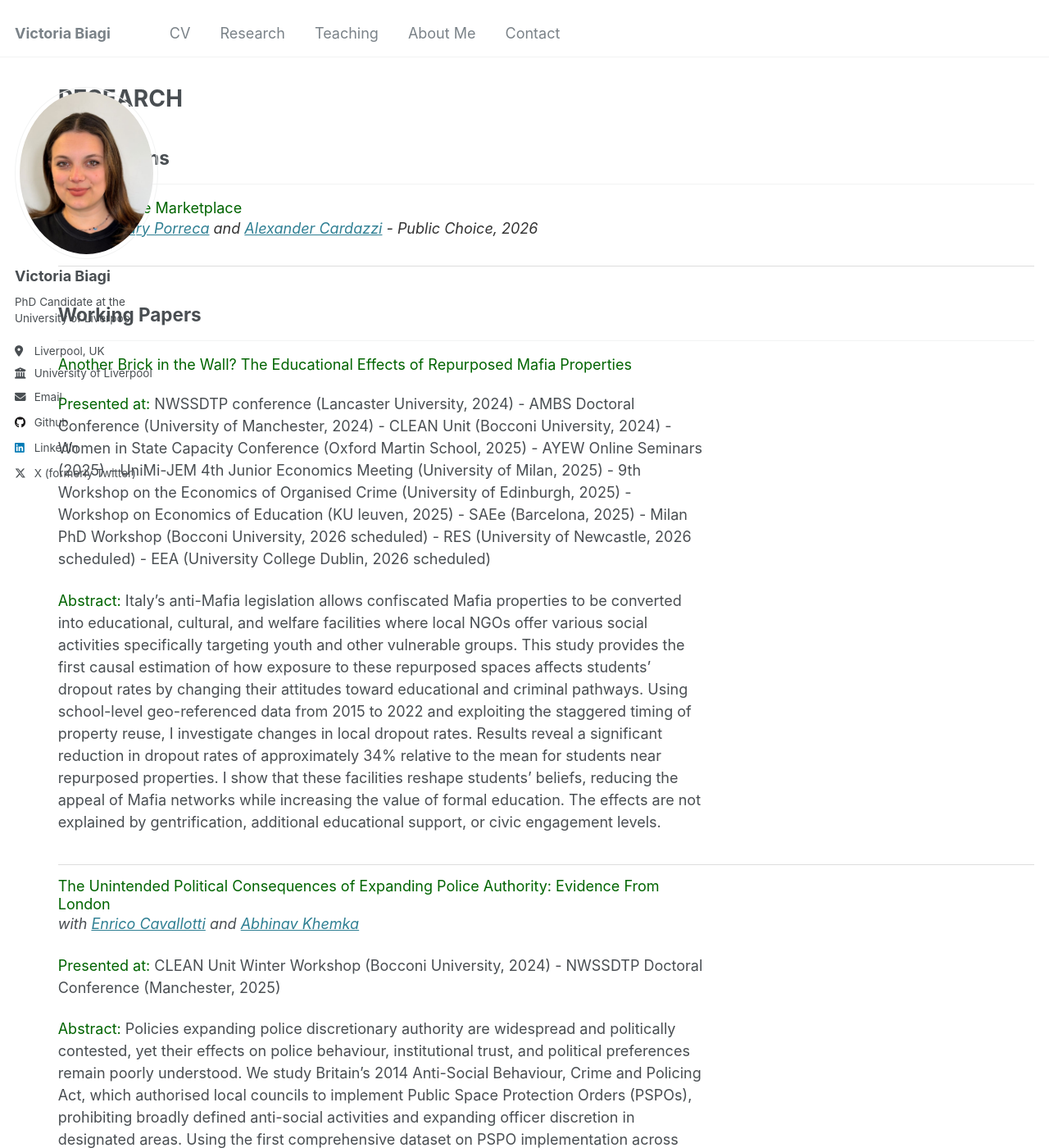
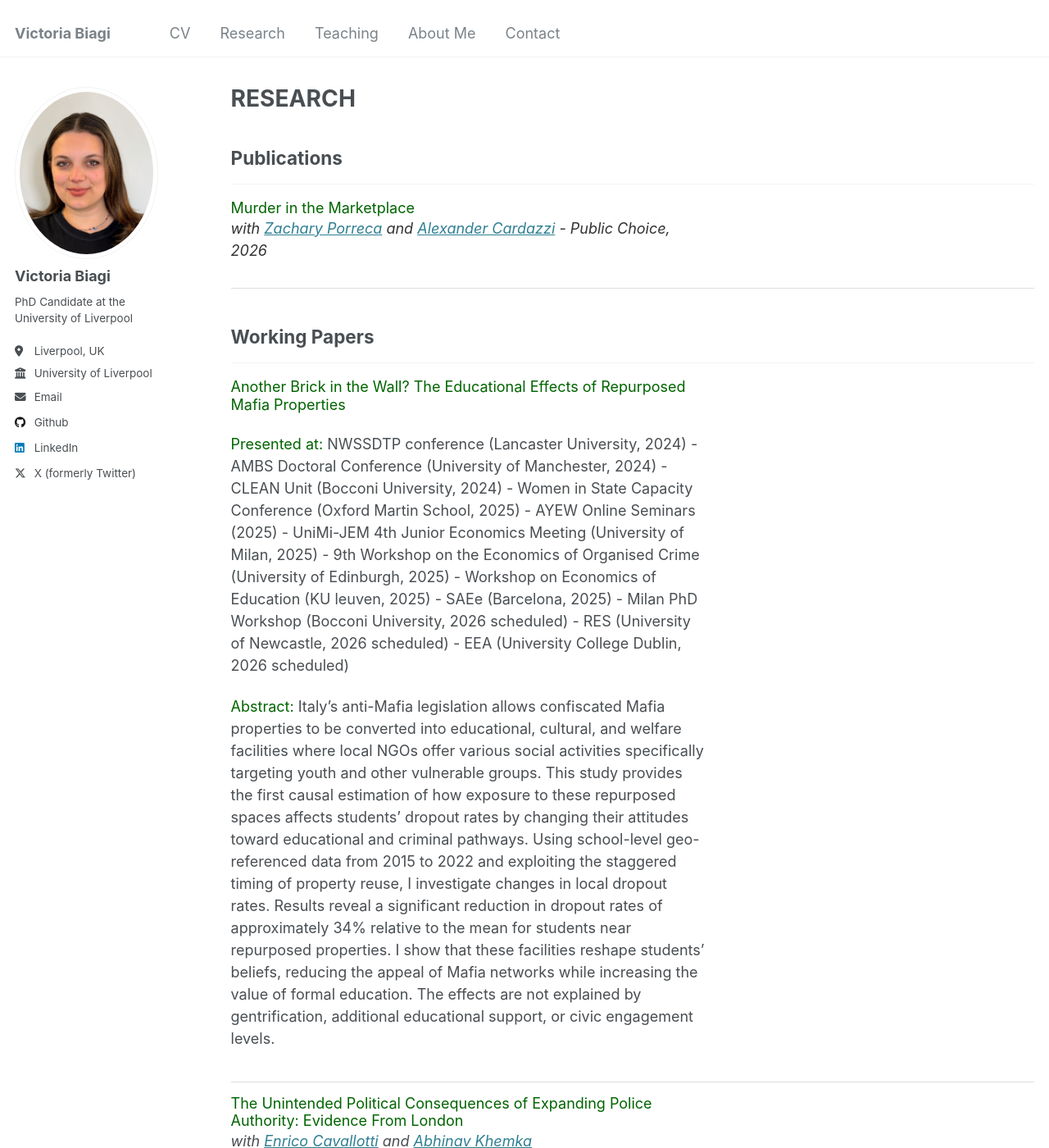
Before and after one commit to victoriabiagi/victoriabiagi.github.io, a Jekyll site: the page built from _pages/publications.html, in a window 1280 px wide and 1400 px high. Shown: the whole window at 82% size. Built offline with Jekyll 4.4.1, drawn with Linux system fonts in a browser that asks for light colours.

Commit message:
Update publications.html

```diff
--- a/_pages/publications.html
+++ b/_pages/publications.html
@@ -7,10 +7,8 @@ classes: wide
 ---
 <style>
 @media (min-width: 64em) {
-  .archive, .page, .page__content {
+  .archive {
     padding-right: 0 !important;
-    max-width: 100% !important;
-    width: 100% !important;
   }
 }
 </style>
```
